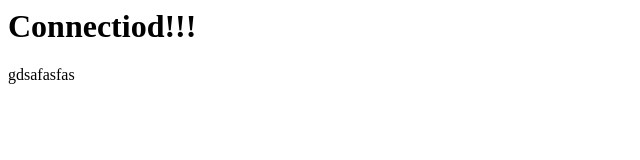
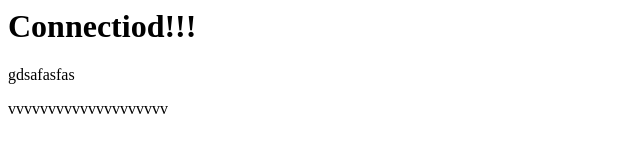
Before and after one commit to Saburi314/git-learn, a plain HTML site: page index.html in a window 1280 px wide. Shown: the whole page, without its empty margins (0-640 px from the left). Drawn offline with Linux system fonts and the light colour scheme.

Commit message:
vvvvvvvvvvvvv

```diff
--- a/index.html
+++ b/index.html
@@ -1,2 +1,3 @@
 <h1>Connectiod!!!</h1>
 <p>gdsafasfas</p>
+vvvvvvvvvvvvvvvvvvvv
```
